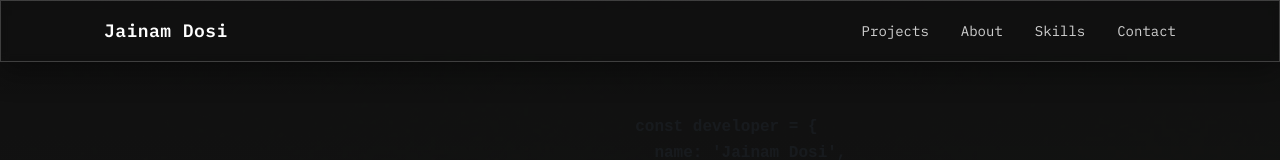
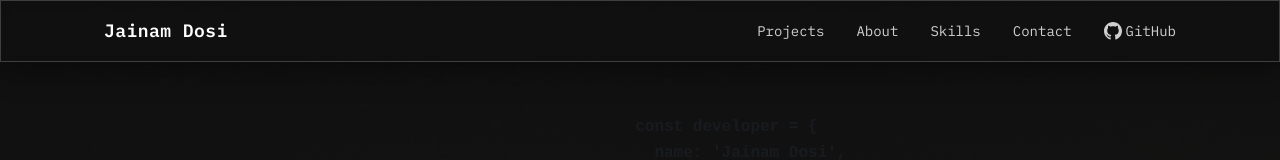
Before and after one commit to JainamDosi/Jainam_Dosi, a React (Vite) app in the folder frontend/: page / in a window 1280 px wide. Shown: the top 160 px of the page. Built offline with nearby package versions, Linux system fonts and the light colour scheme; no server answers.

Commit message:
github shift

```diff
--- a/frontend/src/components/about/About.jsx
+++ b/frontend/src/components/about/About.jsx
@@ -349,34 +349,6 @@
               </svg>
               <span className="text-lg font-medium">Email</span>
             </a>
-
-            {/* GitHub Button */}
-            <a
-              href="https://github.com/JainamDosi"
-              target="_blank"
-              rel="noopener noreferrer"
-              className="
-                flex items-center gap-3
-                px-6 py-5 bg-white/10 hover:bg-white/20
-                backdrop-blur-md border border-white/20
-                rounded-lg transition-all duration-300
-                hover:scale-105 hover:border-white/40
-                group w-full sm:w-auto justify-center
-              "
-              style={{ opacity: 0 }}
-            >
-              <svg
-                xmlns="http://www.w3.org/2000/svg"
-                width="24"
-                height="24"
-                viewBox="0 0 24 24"
-                fill="currentColor"
-                className="text-white group-hover:text-blue-400 transition-colors"
-              >
-                <path d="M12 0c-6.626 0-12 5.373-12 12 0 5.302 3.438 9.8 8.207 11.387.599.111.793-.261.793-.577v-2.234c-3.338.726-4.033-1.416-4.033-1.416-.546-1.387-1.333-1.756-1.333-1.756-1.089-.745.083-.729.083-.729 1.205.084 1.839 1.237 1.839 1.237 1.07 1.834 2.807 1.304 3.492.997.107-.775.418-1.305.762-1.604-2.665-.305-5.467-1.334-5.467-5.931 0-1.311.469-2.381 1.236-3.221-.124-.303-.535-1.524.117-3.176 0 0 1.008-.322 3.301 1.23.957-.266 1.983-.399 3.003-.404 1.02.005 2.047.138 3.006.404 2.291-1.552 3.297-1.23 3.297-1.23.653 1.653.242 2.874.118 3.176.77.84 1.235 1.911 1.235 3.221 0 4.609-2.807 5.624-5.479 5.921.43.372.823 1.102.823 2.222v3.293c0 .319.192.694.801.576 4.765-1.589 8.199-6.086 8.199-11.386 0-6.627-5.373-12-12-12z" />
-              </svg>
-              <span className="text-lg font-medium">GitHub</span>
-            </a>
           </div>
         </div>
       </div>
--- a/frontend/src/components/navbar/Navbar.jsx
+++ b/frontend/src/components/navbar/Navbar.jsx
@@ -52,7 +52,7 @@
         </button>
 
         {/* Desktop Links */}
-        <div className="hidden md:flex gap-6 lg:gap-8 text-white/80 text-sm">
+        <div className="hidden md:flex gap-6 lg:gap-8 text-white/80 text-sm items-center">
           <button
             onClick={() => handleScrollTo("projects")}
             className="hover:text-white transition cursor-pointer"
@@ -77,6 +77,24 @@
           >
             Contact
           </button>
+          <a
+            href="https://github.com/JainamDosi"
+            target="_blank"
+            rel="noopener noreferrer"
+            className="hover:text-white transition cursor-pointer flex items-center gap-1"
+          >
+            <svg
+              xmlns="http://www.w3.org/2000/svg"
+              width="18"
+              height="18"
+              viewBox="0 0 24 24"
+              fill="currentColor"
+              className="hover:text-white transition-colors"
+            >
+              <path d="M12 0c-6.626 0-12 5.373-12 12 0 5.302 3.438 9.8 8.207 11.387.599.111.793-.261.793-.577v-2.234c-3.338.726-4.033-1.416-4.033-1.416-.546-1.387-1.333-1.756-1.333-1.756-1.089-.745.083-.729.083-.729 1.205.084 1.839 1.237 1.839 1.237 1.07 1.834 2.807 1.304 3.492.997.107-.775.418-1.305.762-1.604-2.665-.305-5.467-1.334-5.467-5.931 0-1.311.469-2.381 1.236-3.221-.124-.303-.535-1.524.117-3.176 0 0 1.008-.322 3.301 1.23.957-.266 1.983-.399 3.003-.404 1.02.005 2.047.138 3.006.404 2.291-1.552 3.297-1.23 3.297-1.23.653 1.653.242 2.874.118 3.176.77.84 1.235 1.911 1.235 3.221 0 4.609-2.807 5.624-5.479 5.921.43.372.823 1.102.823 2.222v3.293c0 .319.192.694.801.576 4.765-1.589 8.199-6.086 8.199-11.386 0-6.627-5.373-12-12-12z" />
+            </svg>
+            <span>GitHub</span>
+          </a>
         </div>
 
         {/* Mobile Menu Button */}
@@ -146,6 +164,24 @@
             >
               Contact
             </button>
+            <a
+              href="https://github.com/JainamDosi"
+              target="_blank"
+              rel="noopener noreferrer"
+              className="py-2 text-left hover:text-white transition flex items-center gap-2"
+            >
+              <svg
+                xmlns="http://www.w3.org/2000/svg"
+                width="18"
+                height="18"
+                viewBox="0 0 24 24"
+                fill="currentColor"
+                className="hover:text-white transition-colors"
+              >
+                <path d="M12 0c-6.626 0-12 5.373-12 12 0 5.302 3.438 9.8 8.207 11.387.599.111.793-.261.793-.577v-2.234c-3.338.726-4.033-1.416-4.033-1.416-.546-1.387-1.333-1.756-1.333-1.756-1.089-.745.083-.729.083-.729 1.205.084 1.839 1.237 1.839 1.237 1.07 1.834 2.807 1.304 3.492.997.107-.775.418-1.305.762-1.604-2.665-.305-5.467-1.334-5.467-5.931 0-1.311.469-2.381 1.236-3.221-.124-.303-.535-1.524.117-3.176 0 0 1.008-.322 3.301 1.23.957-.266 1.983-.399 3.003-.404 1.02.005 2.047.138 3.006.404 2.291-1.552 3.297-1.23 3.297-1.23.653 1.653.242 2.874.118 3.176.77.84 1.235 1.911 1.235 3.221 0 4.609-2.807 5.624-5.479 5.921.43.372.823 1.102.823 2.222v3.293c0 .319.192.694.801.576 4.765-1.589 8.199-6.086 8.199-11.386 0-6.627-5.373-12-12-12z" />
+              </svg>
+              <span>GitHub</span>
+            </a>
           </div>
         </div>
       )}
```
